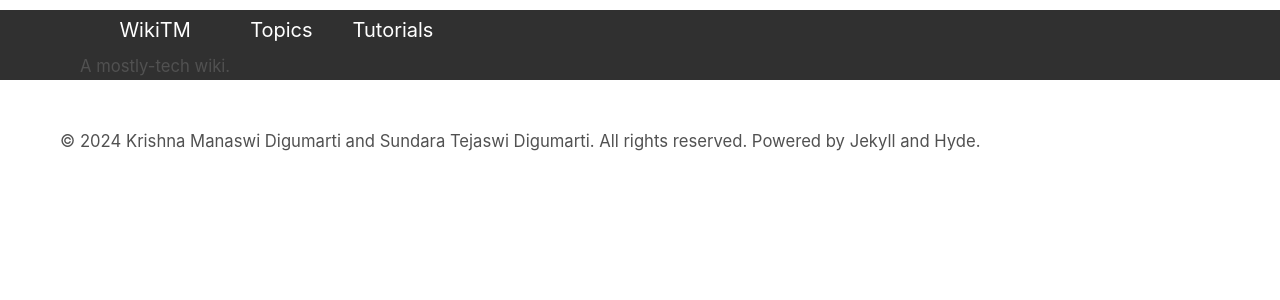
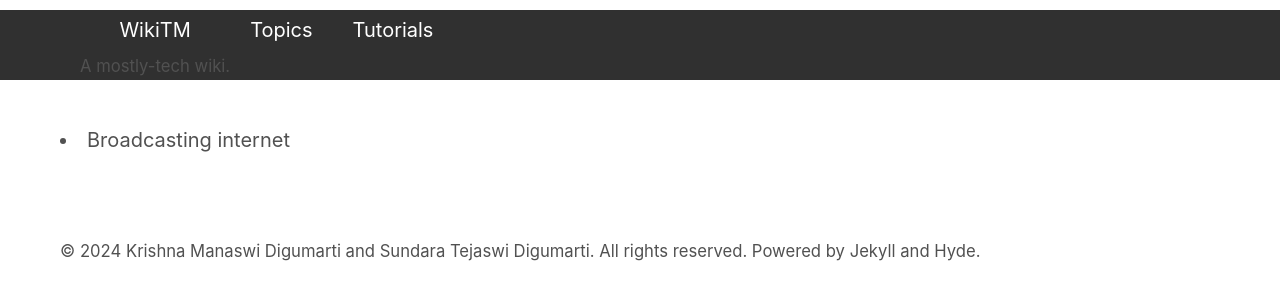
Before and after one commit to tejaswid/wikitm, a Jekyll site: the page built from newtopics.html, in a window 1280 px wide. Shown: the top 300 px of the page. Built offline with Jekyll 4.4.1, drawn with Linux system fonts in a browser that asks for light colours.

Commit message:
site.pages?

```diff
--- a/newtopics.html
+++ b/newtopics.html
@@ -4,7 +4,7 @@ permalink: /newtopics/
 ---
 <section style="position:relative"></section>
     <div>
-        {% for file in site.static_files %}
+        {% for file in site.pages %}
             {% if file.path contains 'tutorials/' %}
                 <li>{{ file.title | capitalize }}</li>
             {% endif %}
```
